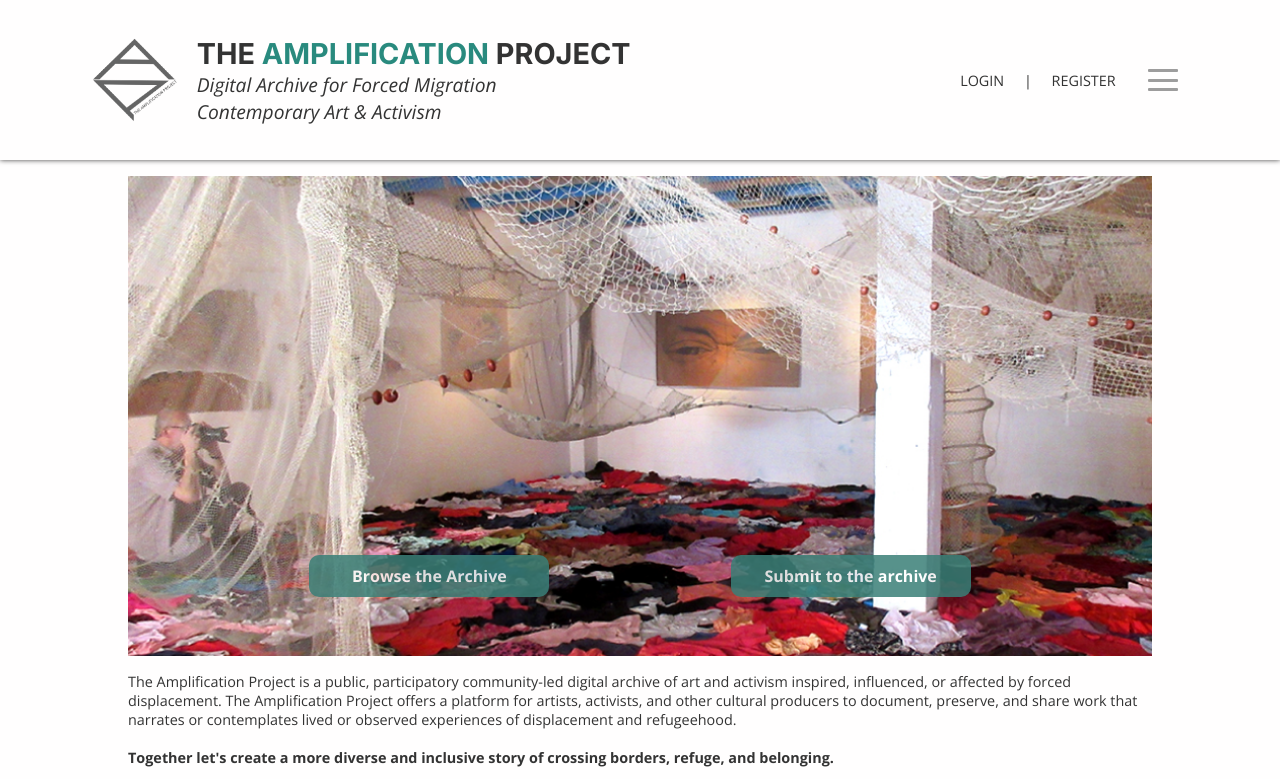
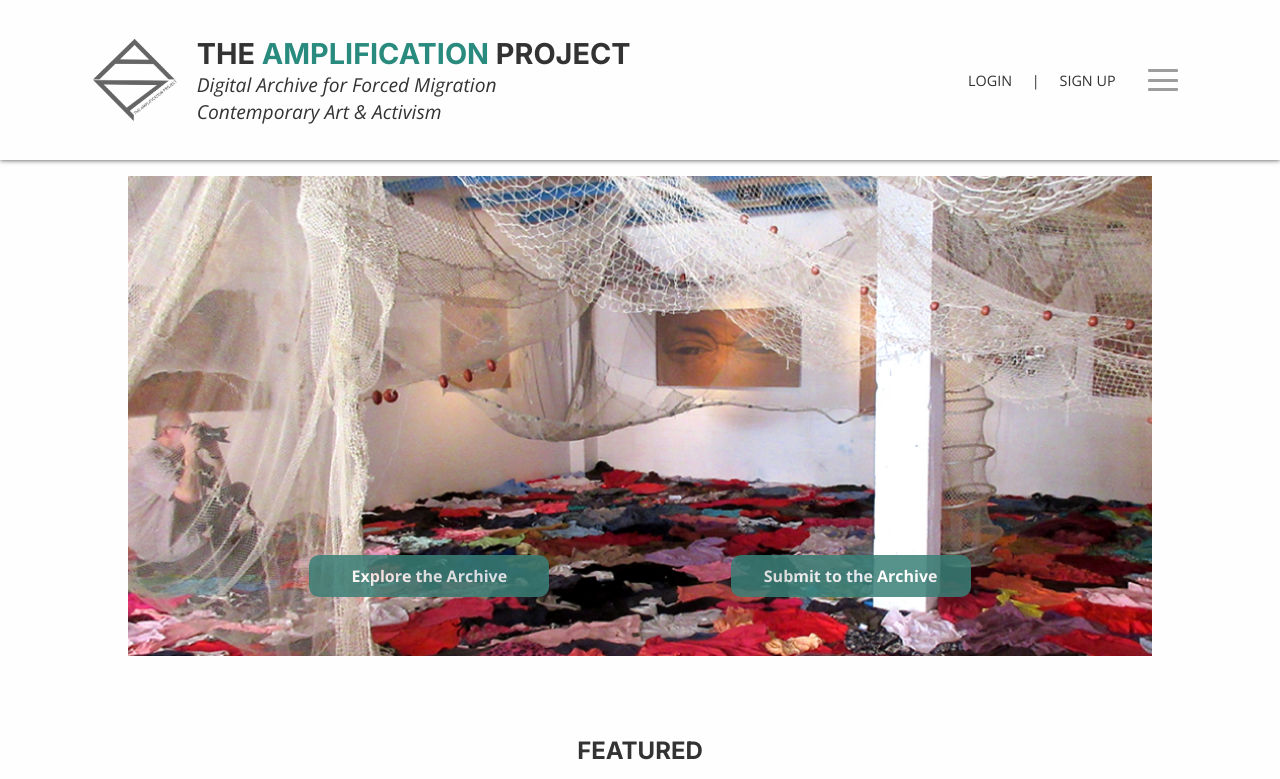
Before and after one commit to czhangy/TheAmplificationProject, a Vue app: page / in a window 1280 px wide. Shown: the top 779 px of the page. Built offline with nearby package versions, Linux system fonts and the light colour scheme.

Commit message:
Minor fixes

```diff
--- a/src/components/Menu.vue
+++ b/src/components/Menu.vue
@@ -6,11 +6,11 @@
         <div v-if="windowWidth < 900">
           <router-link to="/login" class="menu-auth"> login </router-link>
           |
-          <router-link to="/register" class="menu-auth"> register </router-link>
+          <router-link to="/signup" class="menu-auth"> sign up </router-link>
         </div>
       </div>
       <span class="menu-separator"></span>
-      <router-link to="/about" class="menu-link"> About Us </router-link>
+      <router-link to="/about" class="menu-link"> About </router-link>
       <span class="menu-separator"></span>
       <router-link to="/news" class="menu-link"> News </router-link>
       <span class="menu-separator"></span>
@@ -20,8 +20,8 @@
         Submit to the Archive
       </router-link>
       <span class="menu-separator"></span>
-      <router-link to="/browse" class="menu-link">
-        Browse the Archive
+      <router-link to="/explore" class="menu-link">
+        Explore the Archive
       </router-link>
       <span class="menu-separator"></span>
       <router-link to="/support" class="menu-link"> Support Us </router-link>
--- a/src/components/Navbar.vue
+++ b/src/components/Navbar.vue
@@ -21,7 +21,7 @@
       <div v-if="windowWidth > 900">
         <router-link to="/login" class="navbar-auth"> login </router-link>
         |
-        <router-link to="/register" class="navbar-auth"> register </router-link>
+        <router-link to="/signup" class="navbar-auth"> sign up </router-link>
       </div>
       <div class="navbar-hamburger" @click="openNavMenu">
         <span v-for="i in 3" :key="i" />
--- a/src/router/index.js
+++ b/src/router/index.js
@@ -22,9 +22,9 @@ const routes = [
     component: () => import("@/views/Events.vue"),
   },
   {
-    path: "/browse",
-    name: "Browse",
-    component: () => import("@/views/Browse.vue"),
+    path: "/explore",
+    name: "Explore",
+    component: () => import("@/views/Explore.vue"),
   },
   {
     path: "/submit",
@@ -47,9 +47,9 @@ const routes = [
     component: () => import("@/views/Login.vue"),
   },
   {
-    path: "/register",
-    name: "Register",
-    component: () => import("@/views/Register.vue"),
+    path: "/signup",
+    name: "Sign Up",
+    component: () => import("@/views/SignUp.vue"),
   },
 ];
 
--- a/src/views/Browse.vue
+++ b/src/views/Explore.vue
@@ -1,15 +1,15 @@
 <template>
-  <div class="browse">Browse the Archive</div>
+  <div class="explore">Explore the Archive</div>
 </template>
 
 <script>
 export default {
-  name: "Browse",
+  name: "Explore",
 };
 </script>
 
 <style scoped lang="scss">
-.browse {
+.explore {
   color: white;
   background: black;
   height: 100vh;
--- a/src/views/Home.vue
+++ b/src/views/Home.vue
@@ -2,28 +2,14 @@
   <div class="home">
     <div class="home-carousel">
       <div class="home-archive-buttons">
-        <router-link to="/browse" class="home-archive-button">
-          Browse the Archive
+        <router-link to="/explore" class="home-archive-button">
+          Explore the Archive
         </router-link>
         <router-link to="/submit" class="home-archive-button">
-          Submit to the archive
+          Submit to the Archive
         </router-link>
       </div>
     </div>
-    <p class="home-description">
-      The Amplification Project is a public, participatory community-led digital
-      archive of art and activism inspired, influenced, or affected by forced
-      displacement. The Amplification Project offers a platform for artists,
-      activists, and other cultural producers to document, preserve, and share
-      work that narrates or contemplates lived or observed experiences of
-      displacement and refugeehood.
-      <br />
-      <br />
-      <b
-        >Together let's create a more diverse and inclusive story of crossing
-        borders, refuge, and belonging.</b
-      >
-    </p>
     <div class="home-featured">
       <h3 class="home-featured-header">featured</h3>
       <div class="home-featured-content">
@@ -140,16 +126,6 @@ export default {
     }
   }
 
-  .home-description {
-    // Typography
-    font-family: $alt-font;
-    font-size: $caption-font-size;
-    // Sizing
-    width: calc(min(100%, 1400px));
-    // Spacing
-    margin-bottom: 2.5rem;
-  }
-
   .home-featured {
     // Sizing
     width: 100%;
@@ -158,6 +134,8 @@ export default {
     flex-direction: column;
     justify-content: center;
     align-items: center;
+    // Spacing
+    margin-top: 4rem;
 
     .home-featured-header {
       // Typography
--- a/src/views/Register.vue
+++ b/src/views/SignUp.vue
@@ -1,15 +1,15 @@
 <template>
-  <div class="register">Register</div>
+  <div class="signup">Sign Up</div>
 </template>
 
 <script>
 export default {
-  name: "Register",
+  name: "SignUp",
 };
 </script>
 
 <style scoped lang="scss">
-.register {
+.signup {
   color: white;
   background: black;
   height: 100vh;
```
